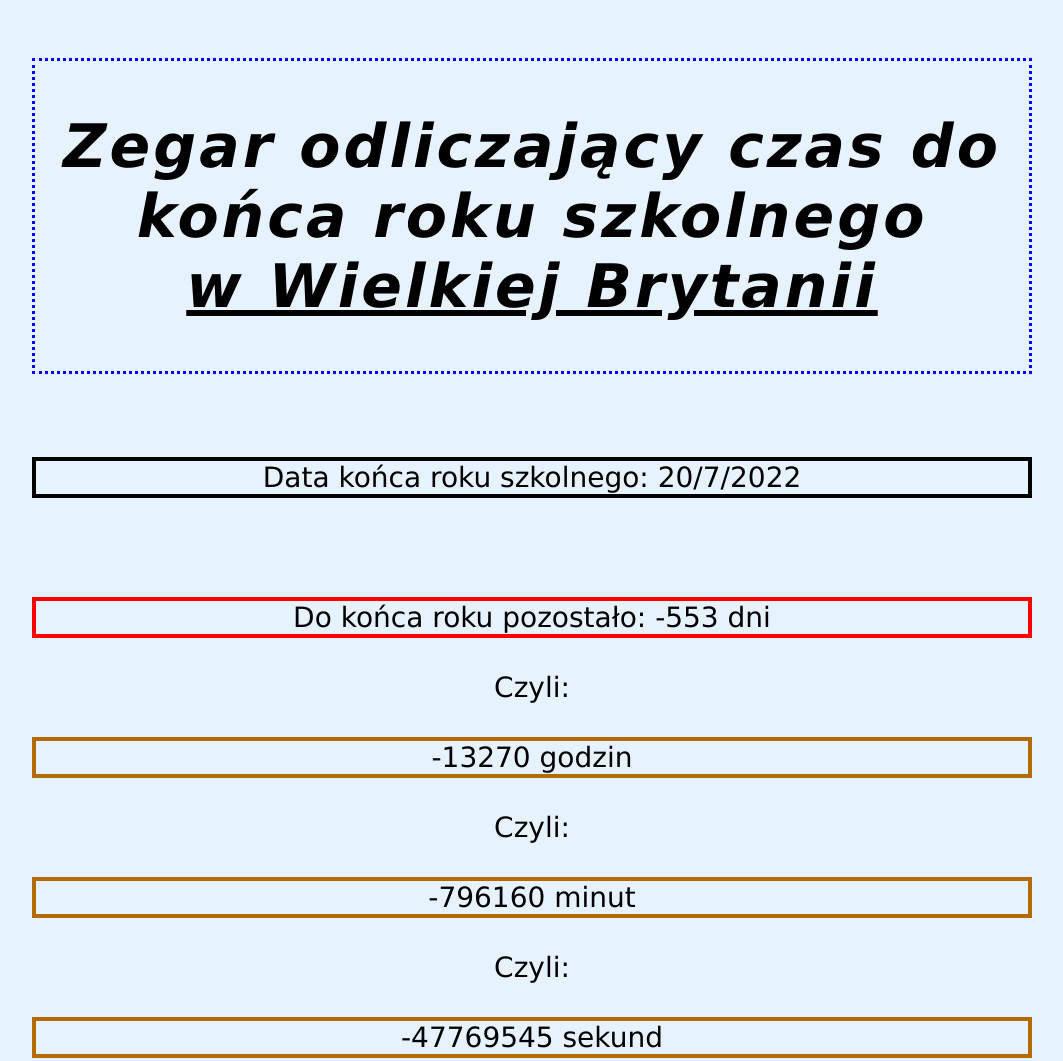
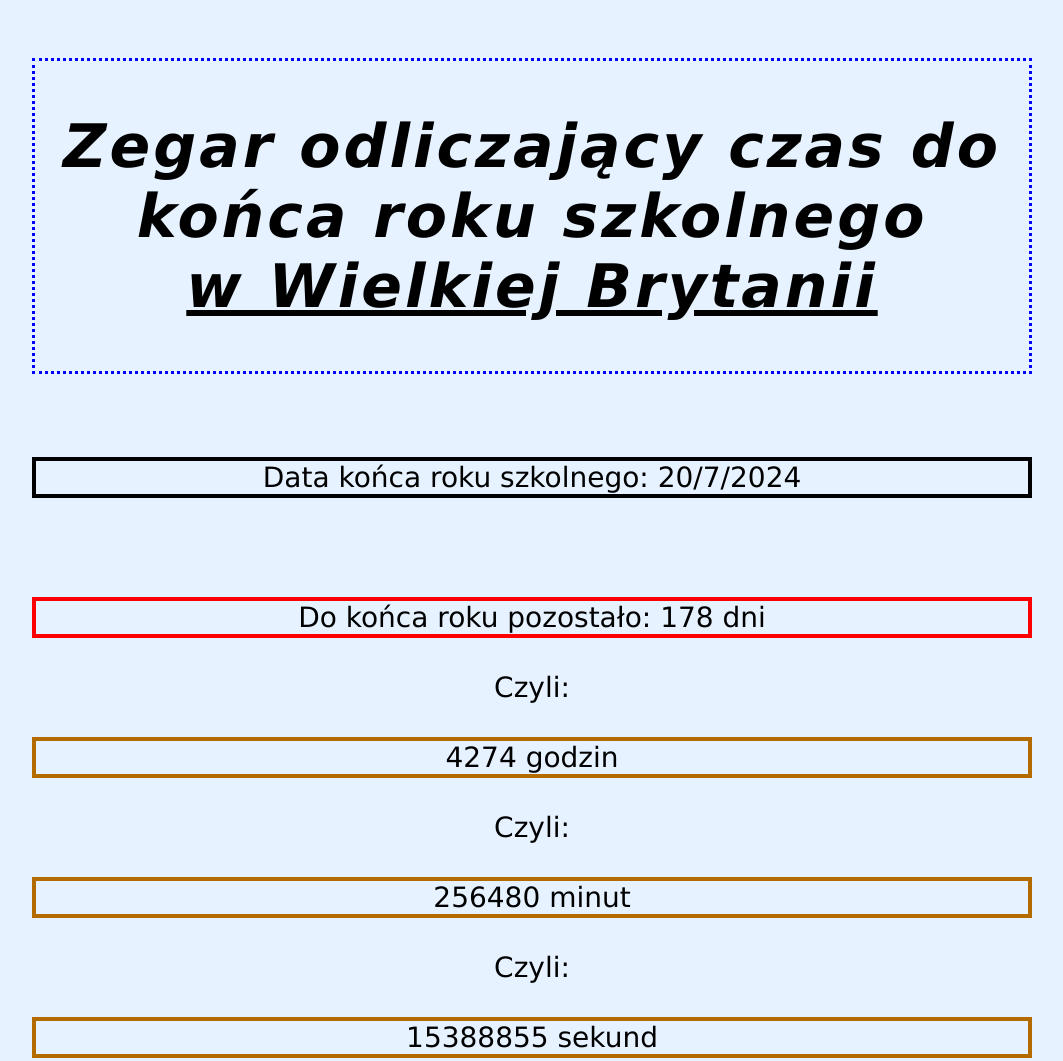
Before and after one commit to JakubTrybowski/s4, a plain HTML site: page anglia.html in a window 1280 px wide. Shown: the top 1061 px of the page, without its empty margins (108-1171 px from the left). Drawn offline with Linux system fonts and the light colour scheme.

Commit message:
Update anglia.html

```diff
--- a/anglia.html
+++ b/anglia.html
@@ -20,7 +20,7 @@
 		var rok = dzisiaj.getFullYear();
 		var milisekundy = dzisiaj.getTime();
 
-		var end = new Date("07/20/2022");
+		var end = new Date("07/20/2024");
 		var endDzien = end.getDate();
 		var endMiesiac = end.getMonth()+1;
 		var endRok = end.getFullYear();
```
